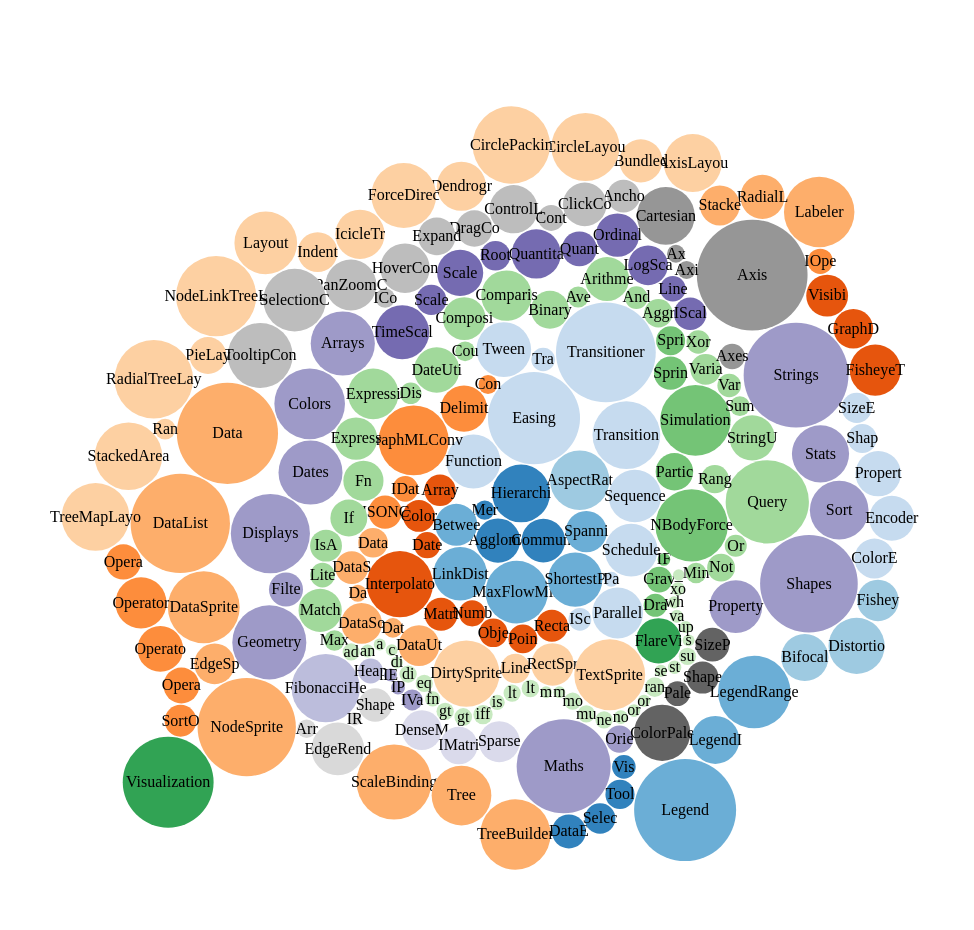
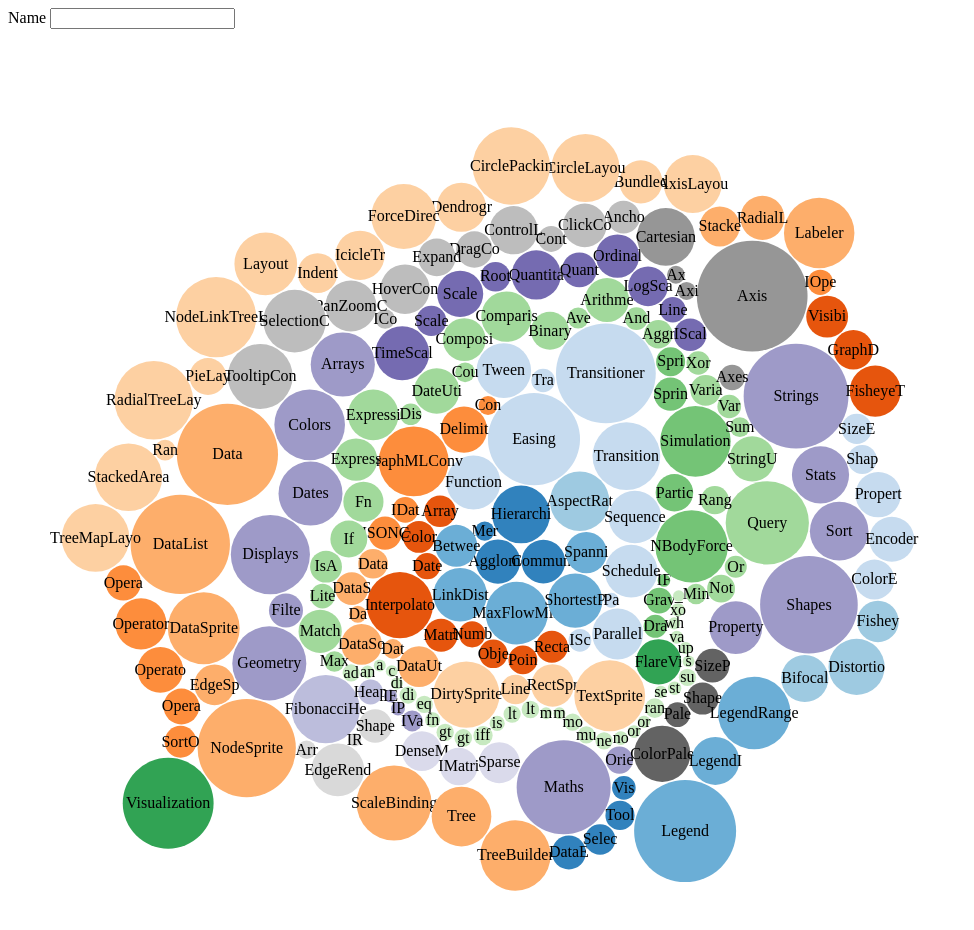
Before and after one commit to nelsonkimaiga/D3Graphs, a website: page bubble-charts.html in a window 1280 px wide. Shown: the whole page, without its empty margins (0-974 px from the left). Drawn offline with Linux system fonts and the light colour scheme; a script that the page names is missing.

Commit message:
trying out firebase api with d3

```diff
--- a/bubble-charts.html
+++ b/bubble-charts.html
@@ -4,10 +4,17 @@
         <title>TODO supply a title</title>
         <meta charset="UTF-8">
         <meta name="viewport" content="width=device-width, initial-scale=1.0">
+        <!-- firebase API -->
+        <script src="https://cdn.firebase.com/js/client/2.3.2/firebase.js"></script>
         <script src="js/vendor/jquery.min.js"></script>
         <script src="js/d3.min.js"></script>
     </head>
     <body>
+        <form action="" method="" name="TestForm" onsubmit="return Validate()">
+            <label>Name</label>
+            <input type="text" name="" id="">
+        </form>
+
         <script>
             var diameter = 960,
                     format = d3.format(",d"),
```
Also changed, not shown: index.html (+2 -0 lines).
